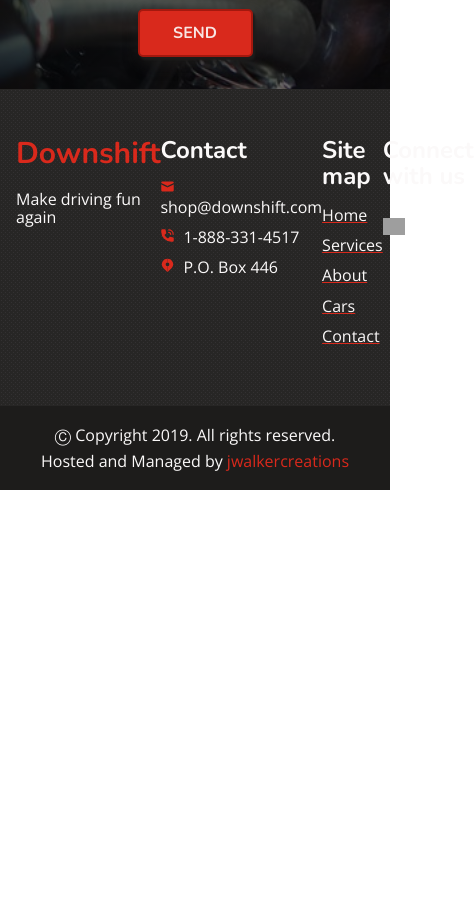
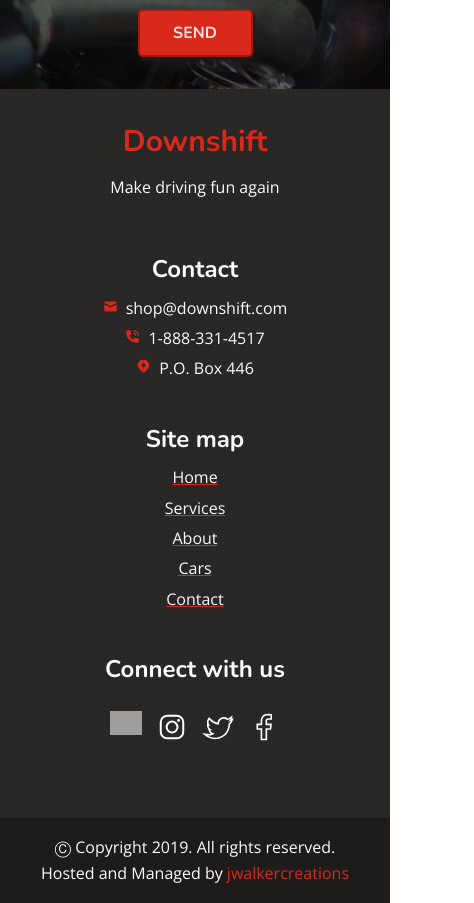
Before and after one commit to jwalker2276/gatsby-site-demo, a Gatsby site: page / in a window 390 px wide. Shown: the part 2999-3902 px from the top of the page, 474 px wide, since content can reach past the window. Before the commit the page ends 3489 px from the top, so only its background shows below. Built offline with nearby package versions, Linux system fonts and the light colour scheme; Gatsby itself is replaced by a stand-in of ours; grey boxes are pictures that could not be loaded.

Commit message:
Changed mobile layout for bottom nav.

```diff
--- a/src/components/common/bottom-nav.js
+++ b/src/components/common/bottom-nav.js
@@ -132,22 +132,54 @@ const SectionWrapper = styled.div`
   width: 100%;
   max-width: 1440px;
   margin: auto;
+
+  @media screen and (max-width: 500px) {
+    padding: 36px 4px;
+    grid-template: repeat(4, auto) / 1fr auto 1fr;
+  }
 `;
 
 const GeneralInfo = styled.div`
   grid-column: 1 / 2;
+
+  @media screen and (max-width: 500px) {
+    grid-column: 2 / 3;
+    grid-row: 1 / 2;
+    padding-bottom: 36px;
+    text-align: center;
+  }
 `;
 
 const ContactInfo = styled.div`
   grid-column: 2 / 3;
+
+  @media screen and (max-width: 500px) {
+    grid-column: 2 / 3;
+    grid-row: 2 / 3;
+    padding-bottom: 36px;
+    text-align: center;
+  }
 `;
 
 const SiteInfo = styled.div`
   grid-column: 3 / 4;
+
+  @media screen and (max-width: 500px) {
+    grid-column: 2 / 3;
+    grid-row: 3 / 4;
+    padding-bottom: 36px;
+    text-align: center;
+  }
 `;
 
 const SocialInfo = styled.div`
   grid-column: 4 / -1;
+
+  @media screen and (max-width: 500px) {
+    grid-column: 2 / 3;
+    grid-row: 4 / -1;
+    text-align: center;
+  }
 `;
 
 const SiteTitle = styled.h1`
```
